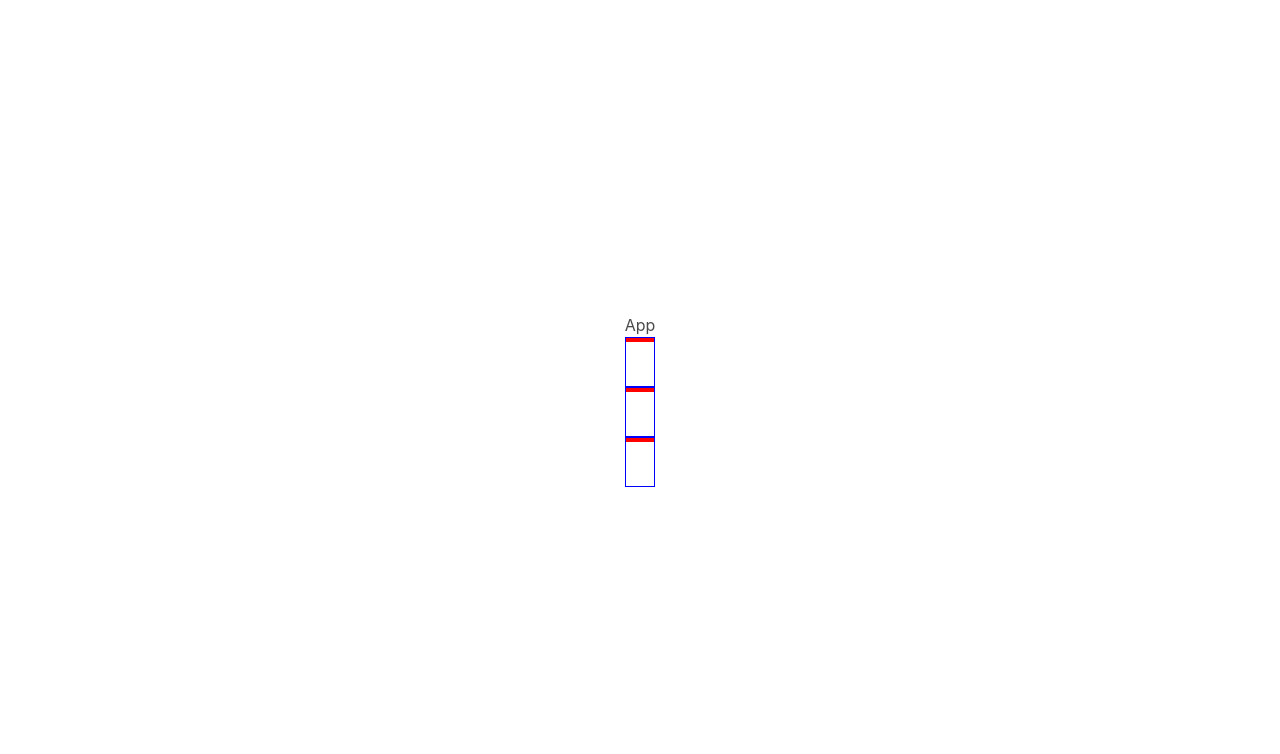
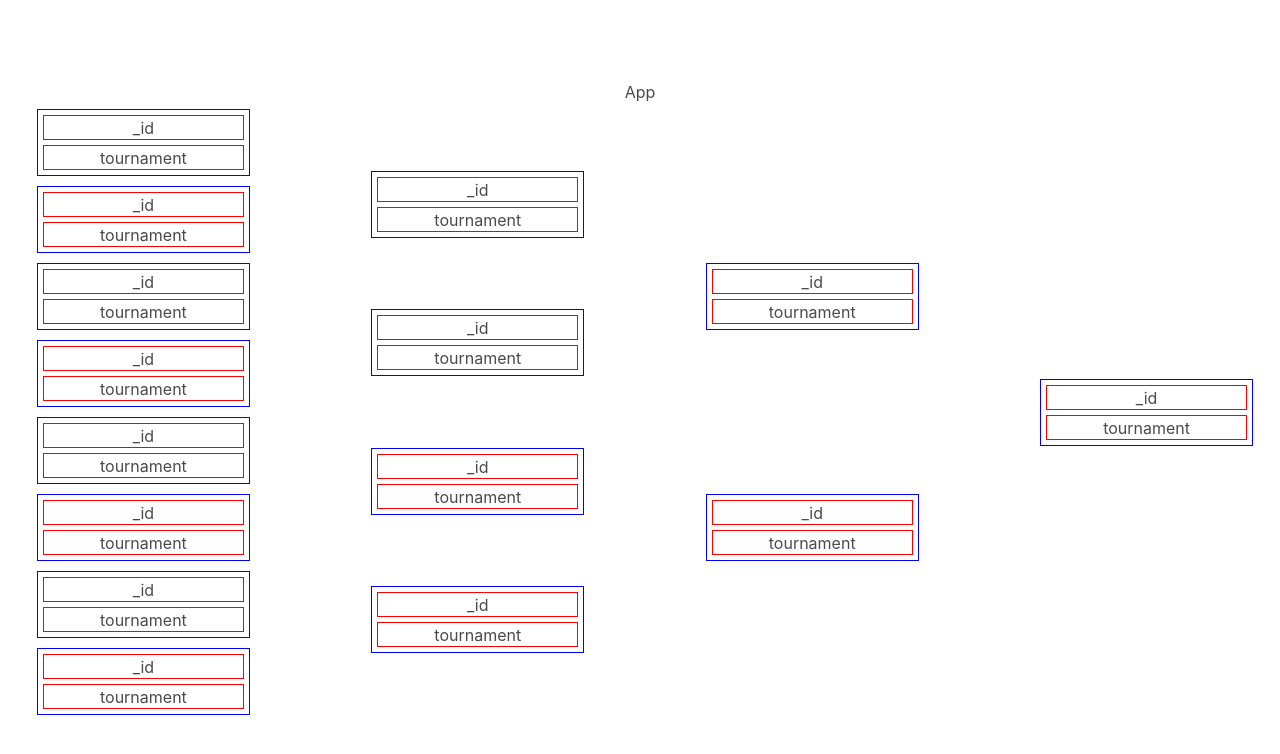
Before and after one commit to harrisimon/bracketeer, a React (Vite) app: page / in a window 1280 px wide. Shown: the top 754 px of the page. Built offline with nearby package versions, Linux system fonts and the light colour scheme.

Commit message:
position matchups and brackets w/css

```diff
--- a/src/assets/test_data/test-tournament.ts
+++ b/src/assets/test_data/test-tournament.ts
@@ -12,7 +12,7 @@ const testTournamentData = {
       tournament: '646278bfb3ad34c731682253',
       contestant1votes: 0,
       contestant2votes: 0,
-      round: 3,
+      round: 4,
       matchNumber: 7,
       __v: 0,
     },
@@ -22,7 +22,7 @@ const testTournamentData = {
       contestant1votes: 0,
       contestant2votes: 0,
       next: 7,
-      round: 2,
+      round: 3,
       matchNumber: 6,
       __v: 0,
     },
@@ -32,7 +32,84 @@ const testTournamentData = {
       contestant1votes: 0,
       contestant2votes: 0,
       next: 7,
+      round: 3,
+      matchNumber: 5,
+      __v: 0,
+    },
+    {
+      _id: '646278bfb3ad34c731682264',
+      tournament: '646278bfb3ad34c731682253',
+      contestant1: '646278bfb3ad34c73168225c',
+      contestant2: '646278bfb3ad34c73168225e',
+      contestant1votes: 0,
+      contestant2votes: 0,
+      next: 6,
       round: 2,
+      matchNumber: 4,
+      __v: 0,
+    },
+    {
+      _id: '646278bfb3ad34c731682265',
+      tournament: '646278bfb3ad34c731682253',
+      contestant1: '646278bfb3ad34c731682260',
+      contestant2: '646278bfb3ad34c731682262',
+      contestant1votes: 0,
+      contestant2votes: 0,
+      next: 6,
+      round: 2,
+      matchNumber: 3,
+      __v: 0,
+    },
+    {
+      _id: '646278bfb3ad34c73168226f',
+      tournament: '646278bfb3ad34c731682253',
+      contestant1: '646278bfb3ad34c731682267',
+      contestant2: '646278bfb3ad34c731682269',
+      contestant1votes: 0,
+      contestant2votes: 0,
+      next: 5,
+      round: 2,
+      matchNumber: 2,
+      __v: 0,
+    },
+    {
+      _id: '646278bfb3ad34c731682270',
+      tournament: '646278bfb3ad34c731682253',
+      contestant1: '646278bfb3ad34c73168226b',
+      contestant2: '646278bfb3ad34c73168226d',
+      contestant1votes: 0,
+      contestant2votes: 0,
+      next: 5,
+      round: 2,
+      matchNumber: 1,
+      __v: 0,
+    },
+    {
+      _id: '646278bfb3ad34c731682255',
+      tournament: '646278bfb3ad34c731682253',
+      contestant1votes: 0,
+      contestant2votes: 0,
+      round: 1,
+      matchNumber: 7,
+      __v: 0,
+    },
+    {
+      _id: '646278bfb3ad34c731682258',
+      tournament: '646278bfb3ad34c731682253',
+      contestant1votes: 0,
+      contestant2votes: 0,
+      next: 7,
+      round: 1,
+      matchNumber: 6,
+      __v: 0,
+    },
+    {
+      _id: '646278bfb3ad34c731682259',
+      tournament: '646278bfb3ad34c731682253',
+      contestant1votes: 0,
+      contestant2votes: 0,
+      next: 7,
+      round: 1,
       matchNumber: 5,
       __v: 0,
     },
@@ -84,6 +161,18 @@ const testTournamentData = {
       matchNumber: 1,
       __v: 0,
     },
+    {
+      _id: '646278bfb3ad34c731682270',
+      tournament: '646278bfb3ad34c731682253',
+      contestant1: '646278bfb3ad34c73168226b',
+      contestant2: '646278bfb3ad34c73168226d',
+      contestant1votes: 0,
+      contestant2votes: 0,
+      next: 5,
+      round: 1,
+      matchNumber: 1,
+      __v: 0,
+    },
   ],
 };
 
--- a/src/client/App.css
+++ b/src/client/App.css
@@ -1,4 +1,5 @@
 #root {
+  width: 100%;
   max-width: 1280px;
   margin: 0 auto;
   padding: 2rem;
@@ -27,14 +28,24 @@
 
 .bracket-render-grid {
   display: grid;
+  column-gap: 10%;
+}
+
+.round-column {
+  height: 100%;
+  display: flex;
+  flex-direction: column;
+  justify-content: space-evenly;
 }
 
 .matchup-container {
   border: 1px solid blue;
-  height: 50px;
-  width: 100 px;
+  width: 100%;
+  margin: 5px;
 }
 
 .contestant-container {
   border: 1px solid red;
+  height: 25px;
+  margin: 5px;
 }
--- a/src/client/components/Bracket.tsx
+++ b/src/client/components/Bracket.tsx
@@ -26,28 +26,29 @@ const Bracket = () => {
       const matchUpsFromRound = testTournamentData.matchUps.filter(
         (el) => el.round === i
       );
-      matchUpData[key].push(matchUpsFromRound);
+      matchUpsFromRound.forEach((el) => matchUpData[key].push(el));
     }
-    console.log('matchUpData in local object: ', matchUpData);
     setMatchUps(matchUpData);
   }, []);
 
-  const roundsArray = [];
-  for (const round in matchUps) {
-    roundsArray.push(<RoundColumn roundData={matchUps[round]} />);
-  }
+  // const roundsArray = [];
+  // for (const round in matchUps) {
+  //   roundsArray.push(<RoundColumn roundData={matchUps[round]} />);
+  // }
 
+  console.log('mu: ', matchUps);
+  console.log('numrounds: ', numberOfRounds);
   // unidirectional bracket for now
   return (
     <div
       className='bracket-render-grid'
       style={{
-        gridTemplateColumns: `repeat (${numberOfRounds}, 1fr)`,
+        gridTemplateColumns: `repeat(${numberOfRounds}, 1fr)`,
       }}
     >
-      {roundsArray.map((round) => (
-        <div>{round}</div>
-      ))}
+      {Object.keys(matchUps).map((round) => {
+        return <RoundColumn roundData={matchUps[round]} />;
+      })}
     </div>
   );
 };
--- a/src/client/components/RoundColumn.tsx
+++ b/src/client/components/RoundColumn.tsx
@@ -9,12 +9,12 @@ const RoundColumn = (props: RoundColumnProps) => {
 
   // eventually replace contestant containers with their own JSX component
   return (
-    <div>
+    <div className='round-column'>
       {roundData.map((el) => {
         return (
           <div className='matchup-container'>
-            <div className='contestant-container'></div>
-            <div className='contestant-container'></div>
+            <div className='contestant-container'>{Object.keys(el)[0]}</div>
+            <div className='contestant-container'>{Object.keys(el)[1]}</div>
           </div>
         );
       })}
```
Also changed, not shown: src/types.ts (+0 -16 lines).
